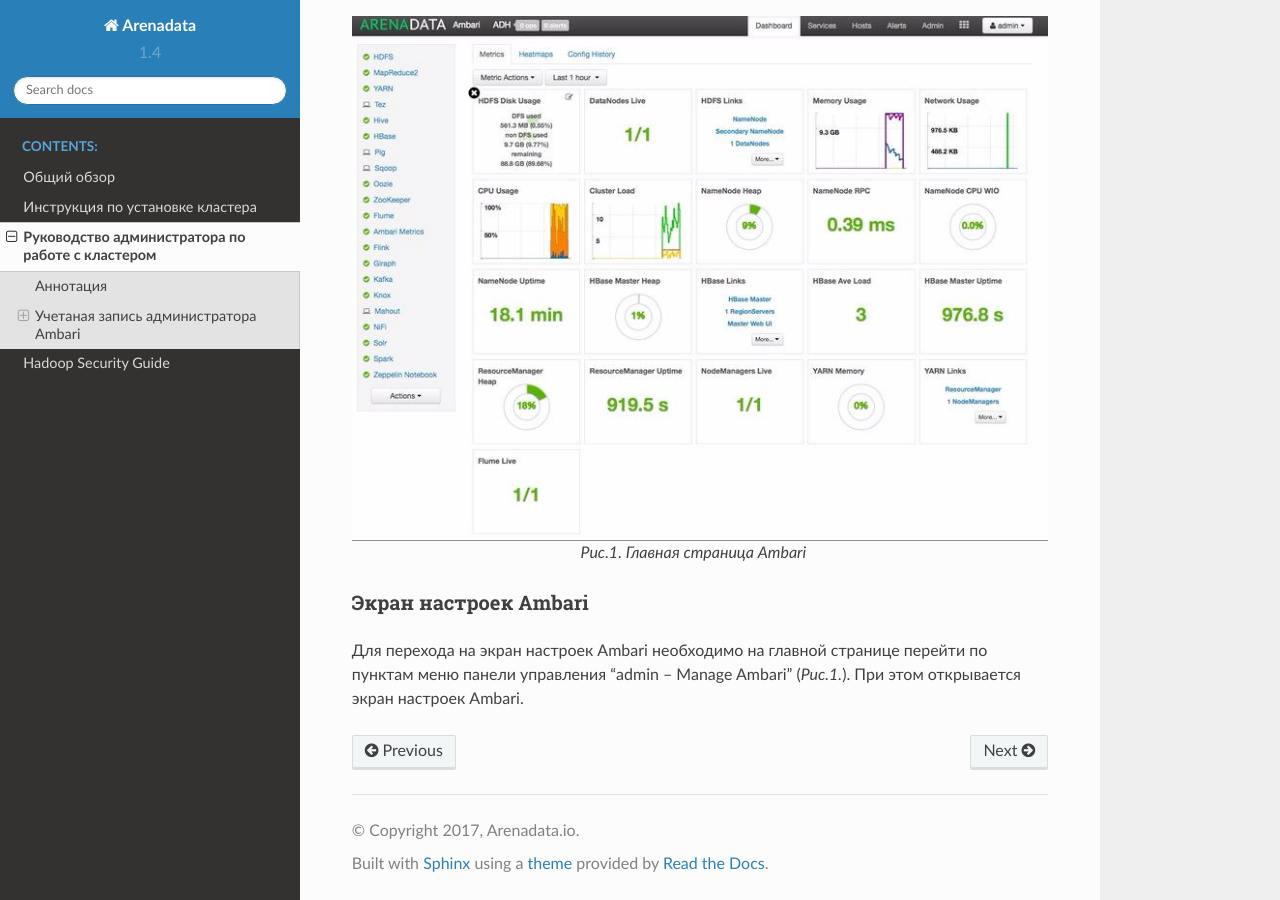
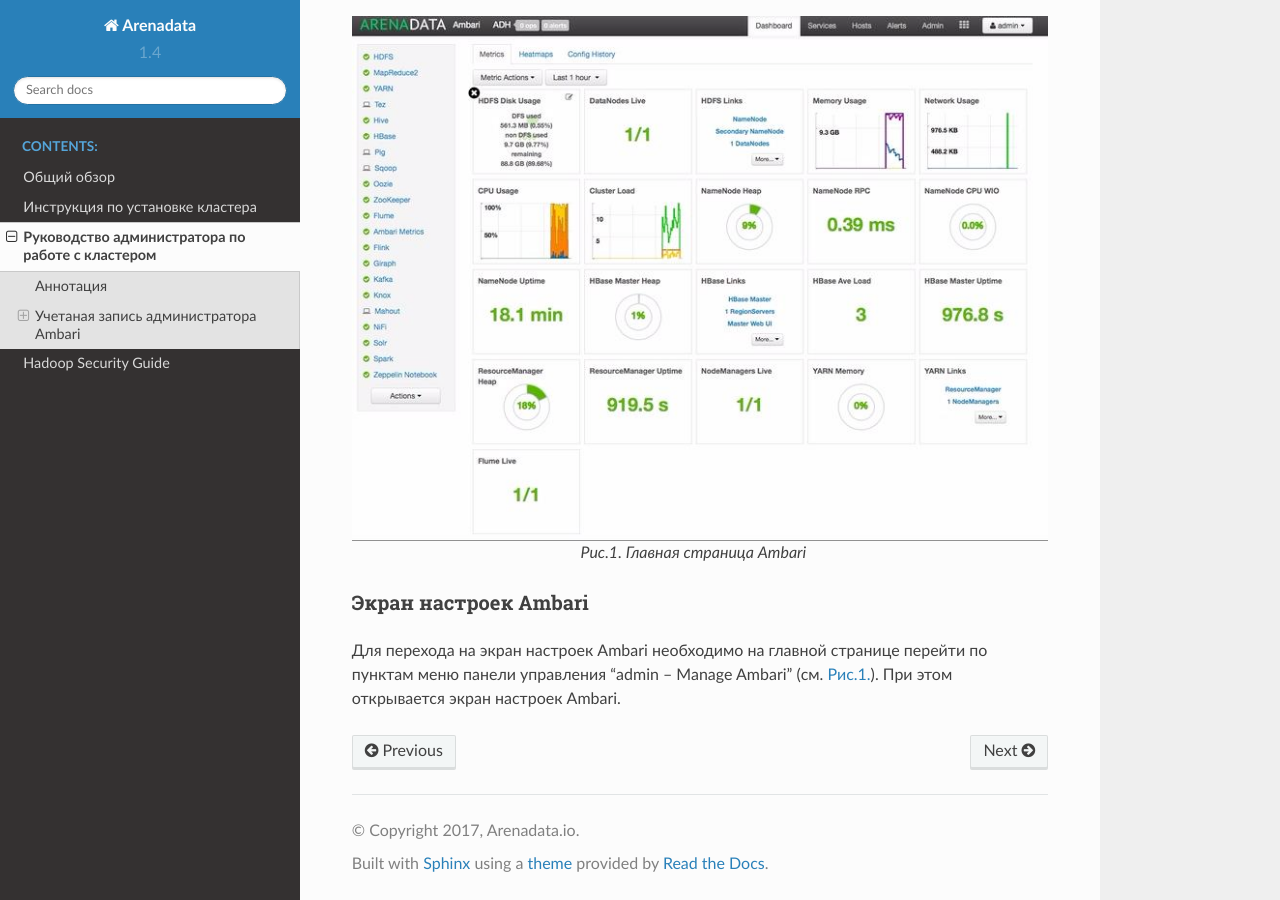
Before and after one commit to arenadata/docs_adps, a Sphinx documentation site: the page built from source/administration.rst, in a window 1280 px wide and 900 px high, scrolled down 1471 px. Built offline with Sphinx 7.4.7 and the Read the Docs theme 2.0.0, drawn with Linux system fonts in a browser that asks for light colours.

Commit message:
Update administration.rst

```diff
--- a/source/administration.rst
+++ b/source/administration.rst
@@ -70,4 +70,4 @@
 ^^^^^^^^^^^^^^^^^^^^^
 
 
-Для перехода на экран настроек Ambari необходимо на главной странице перейти по пунктам меню панели управления "admin – Manage Ambari" (`Рис.1.`). При этом открывается экран настроек Ambari.
+Для перехода на экран настроек Ambari необходимо на главной странице перейти по пунктам меню панели управления "admin – Manage Ambari" (см. :ref:`Рис.1.<admin-img-1>`). При этом открывается экран настроек Ambari.
```
